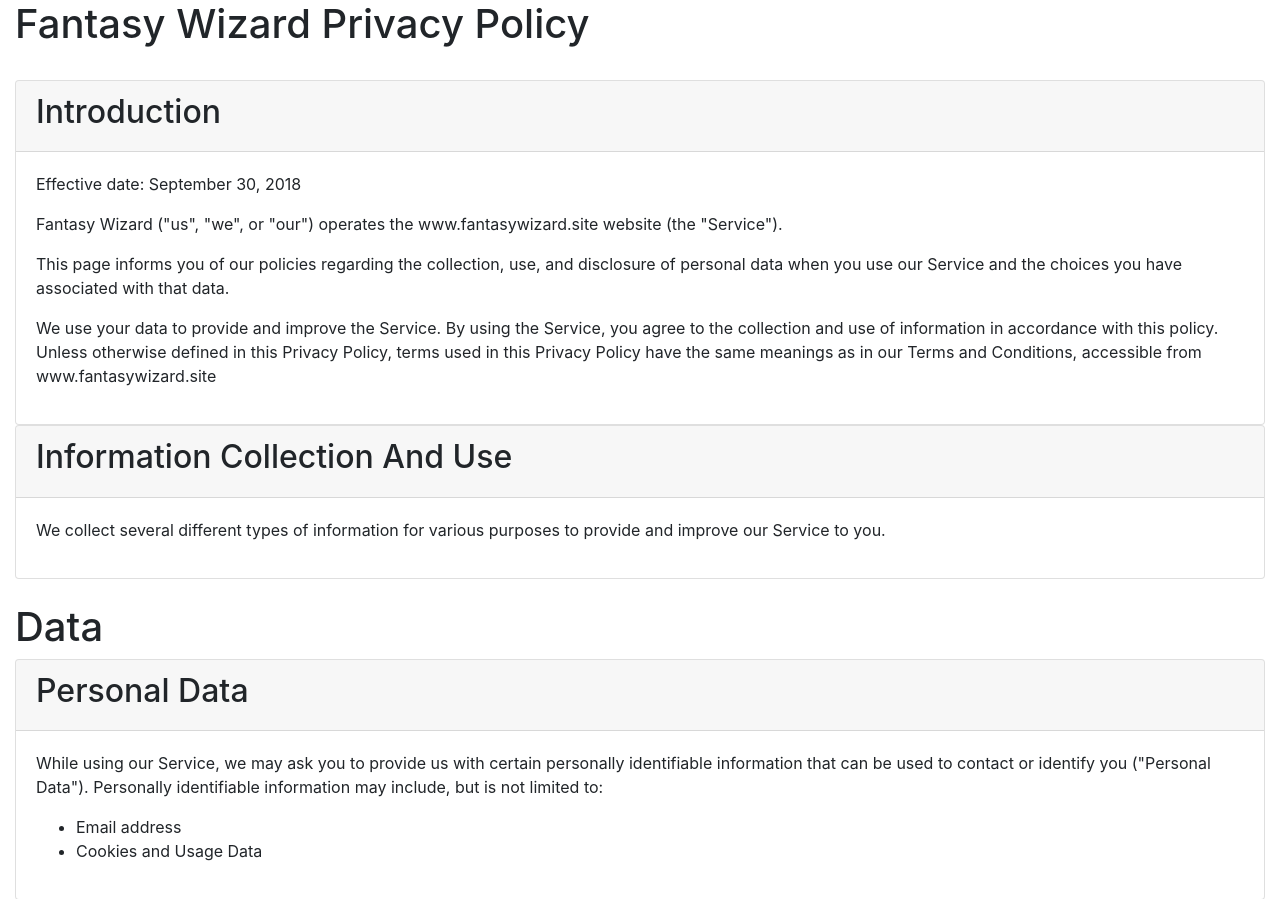
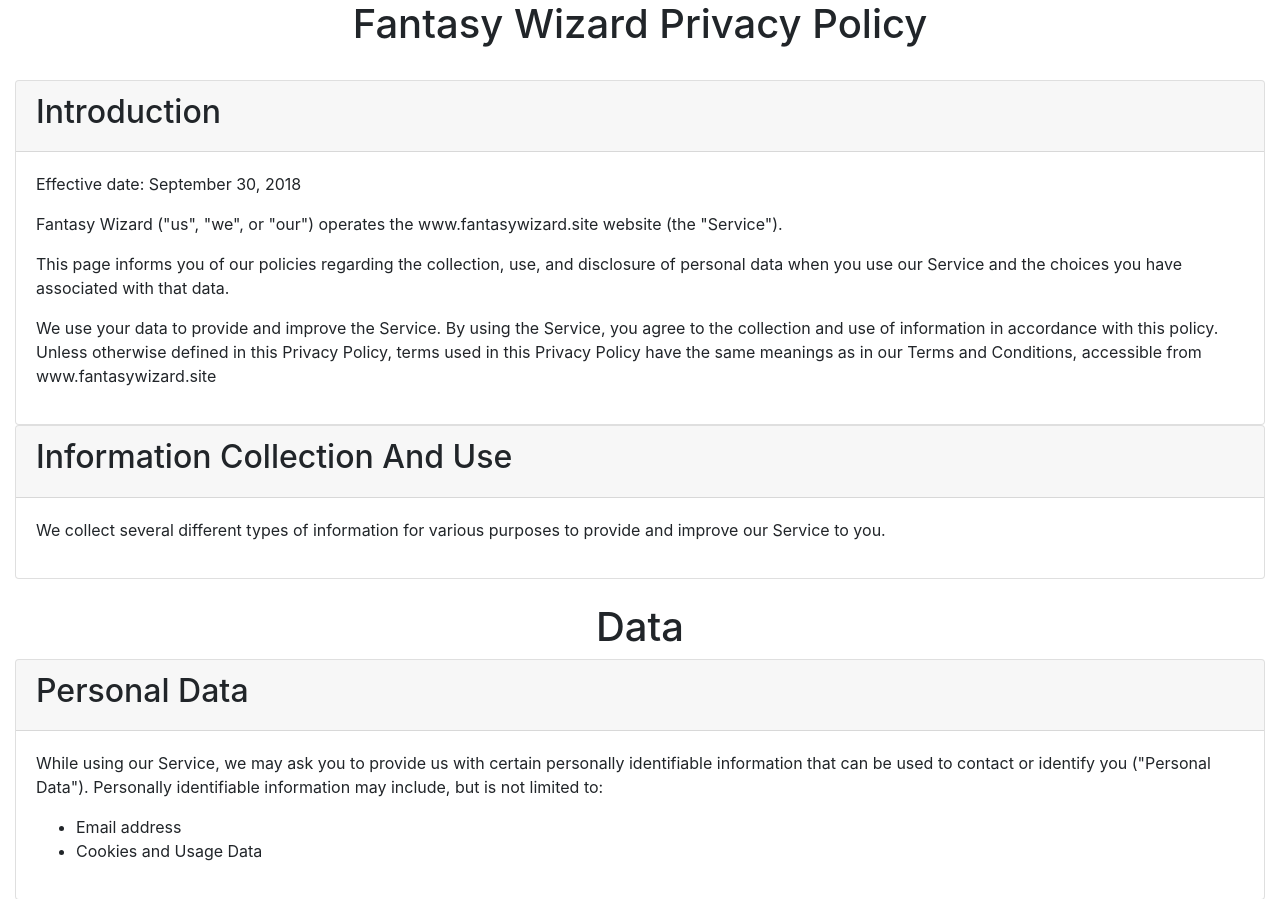
Before and after one commit to insaindesign/fantasyBasketballWizard, a Django app: page /privacypolicy/ in a window 1280 px wide. Shown: the top 899 px of the page. Run offline with Django 3.2, Linux system fonts and the light colour scheme; some libraries are stand-ins or nearby versions.

Commit message:
centered titles

```diff
--- a/backend/wizard/templates/wizard/privacyPolicy.html
+++ b/backend/wizard/templates/wizard/privacyPolicy.html
@@ -10,7 +10,9 @@
 
 <body>
     <div class="container-fluid">
-        <h1>Fantasy Wizard Privacy Policy</h1>
+        <div class="text-center">
+            <h1>Fantasy Wizard Privacy Policy</h1>
+        </div>
         <br />
         <div class="card">
             <div class="card-header">
@@ -44,8 +46,9 @@
             </div>
         </div>
         <br />
-        <h1>Data</h1>
-
+        <div class="text-center">
+            <h1>Data</h1>
+        </div>
         <div class="card">
             <div class="card-header">
                 <h2>Personal Data</h2>
@@ -158,7 +161,10 @@
             </div>
         </div>
         <br />
-        <h1>Disclosure Of Data</h1>
+        <div class="text-center">
+            <h1>Disclosure Of Data</h1>
+        </div>
+
         <div class="card">
             <div class="card-header">
                 <h3>Legal Requirements</h3>
```
